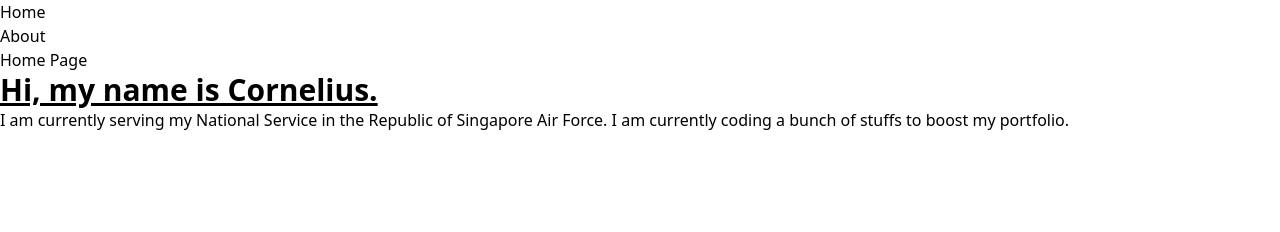
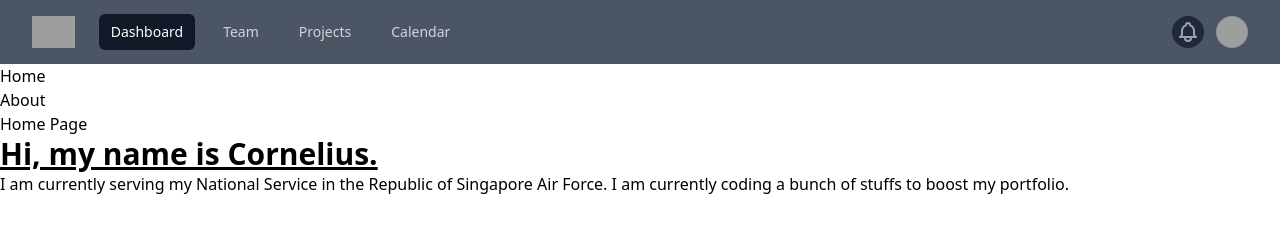
Before and after one commit to CorneliusAng/CorneliusAng.github.io, a Gatsby site: page / in a window 1280 px wide. Built offline with nearby package versions, Linux system fonts and the light colour scheme; Gatsby itself is replaced by a stand-in of ours; grey boxes are pictures that could not be loaded.

Commit message:
Update layout.tsx
Import the newly created Navbar

```diff
--- a/src/components/layout.tsx
+++ b/src/components/layout.tsx
@@ -1,6 +1,6 @@
 import * as React from 'react'
 import { Link } from 'gatsby'
-
+import Navbar from '../components/navbar'
 interface layoutProps {
   pageTitle: String;
   children: React.ReactNode;
@@ -9,6 +9,7 @@ interface layoutProps {
 const Layout = ({ pageTitle, children }: layoutProps) => {
   return (
     <div>
+      <Navbar/>
       <title>{pageTitle}</title>
       <nav>
         <ul>
```
